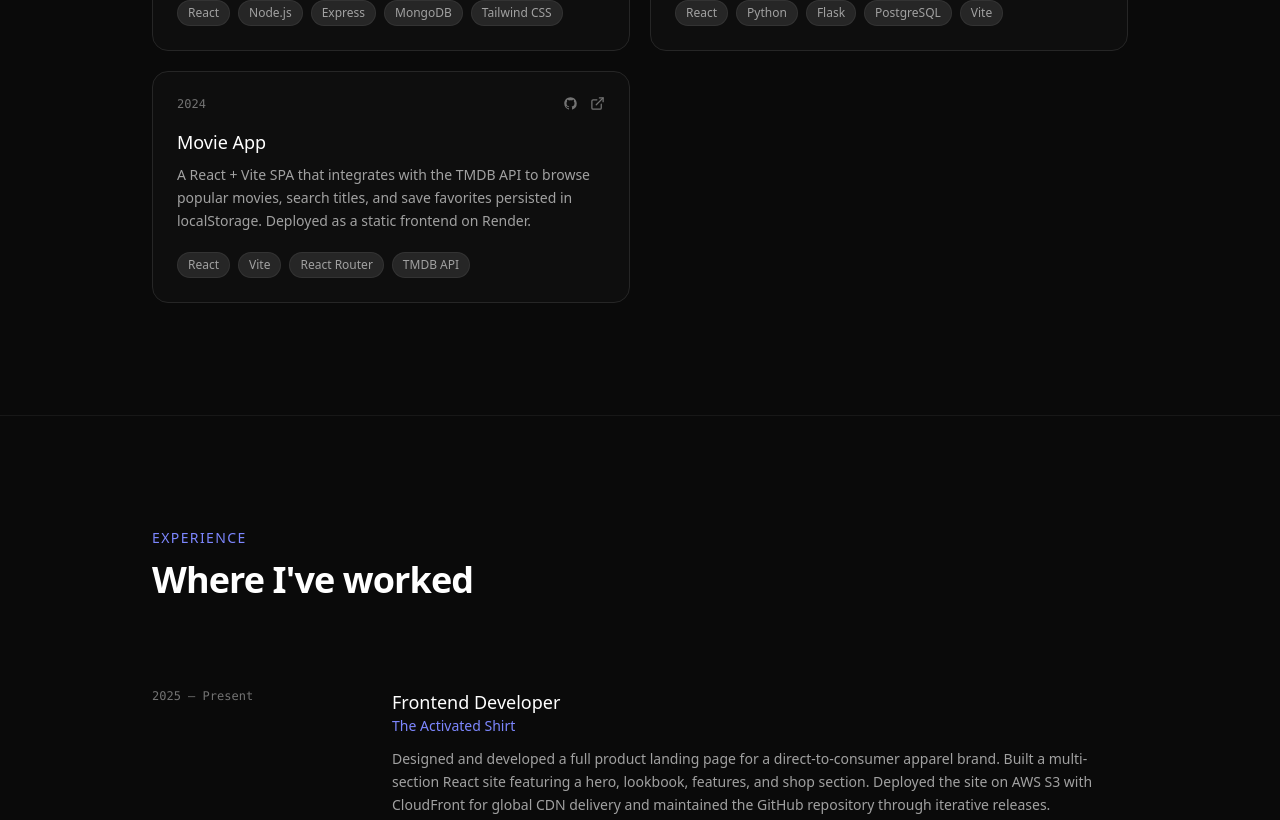
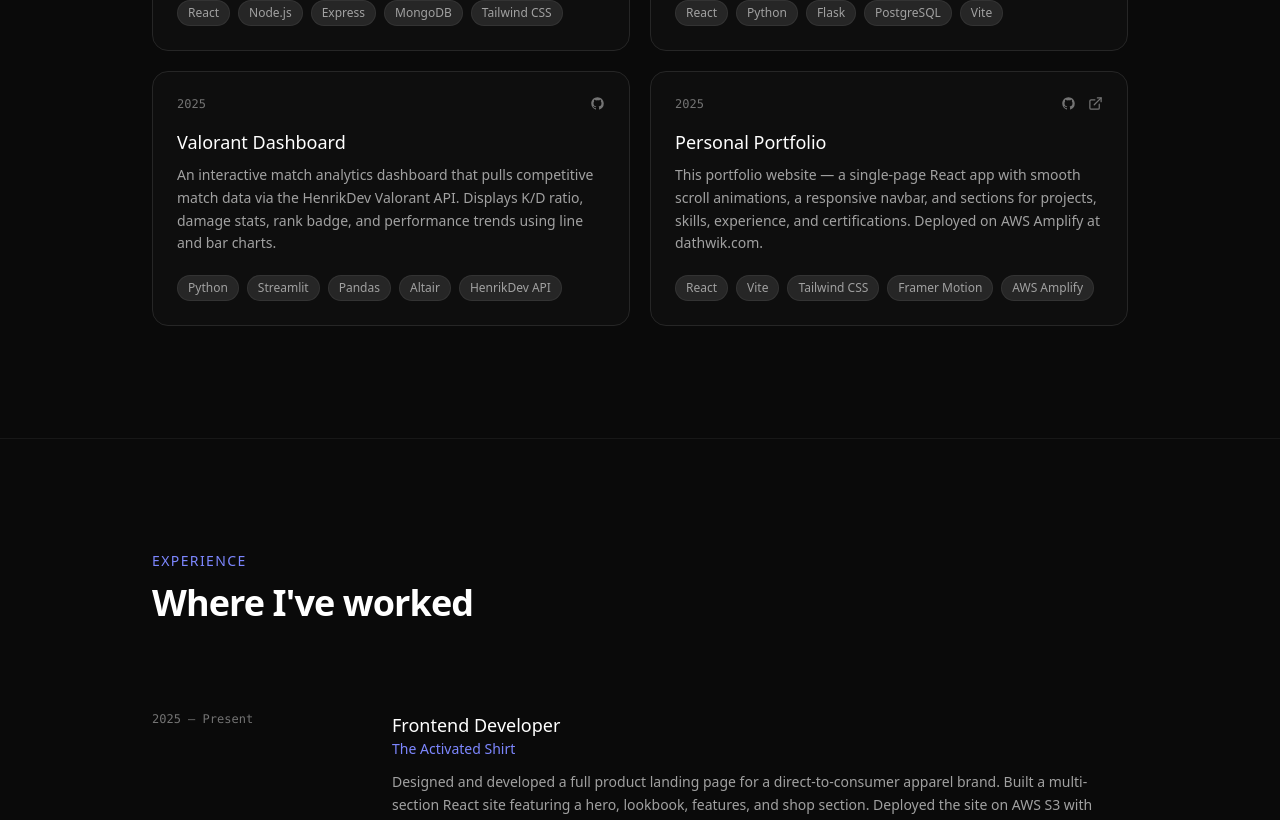
Before and after one commit to Dathwik/personal_portfolio, a React (Vite) app: page / in a window 1280 px wide. Shown: the part 2420-3240 px from the top of the page. Built offline with nearby package versions, Linux system fonts and the light colour scheme.

Commit message:
Replace Movie App with Valorant Dashboard and Personal Portfolio in projects section

```diff
--- a/src/data/index.js
+++ b/src/data/index.js
@@ -22,12 +22,20 @@ export const projects = [
     year: "2025",
   },
   {
-    title: "Movie App",
-    description: "A React + Vite SPA that integrates with the TMDB API to browse popular movies, search titles, and save favorites persisted in localStorage. Deployed as a static frontend on Render.",
-    tech: ["React", "Vite", "React Router", "TMDB API"],
-    github: "https://github.com/Dathwik/movie_react",
-    live: "https://movie-react-88yi.onrender.com/",
-    year: "2024",
+    title: "Valorant Dashboard",
+    description: "An interactive match analytics dashboard that pulls competitive match data via the HenrikDev Valorant API. Displays K/D ratio, damage stats, rank badge, and performance trends using line and bar charts.",
+    tech: ["Python", "Streamlit", "Pandas", "Altair", "HenrikDev API"],
+    github: "https://github.com/Dathwik/Valorant_Dashboard",
+    live: null,
+    year: "2025",
+  },
+  {
+    title: "Personal Portfolio",
+    description: "This portfolio website — a single-page React app with smooth scroll animations, a responsive navbar, and sections for projects, skills, experience, and certifications. Deployed on AWS Amplify at dathwik.com.",
+    tech: ["React", "Vite", "Tailwind CSS", "Framer Motion", "AWS Amplify"],
+    github: "https://github.com/Dathwik/personal_portfolio",
+    live: "https://dathwik.com",
+    year: "2025",
   },
 ];
 
```
